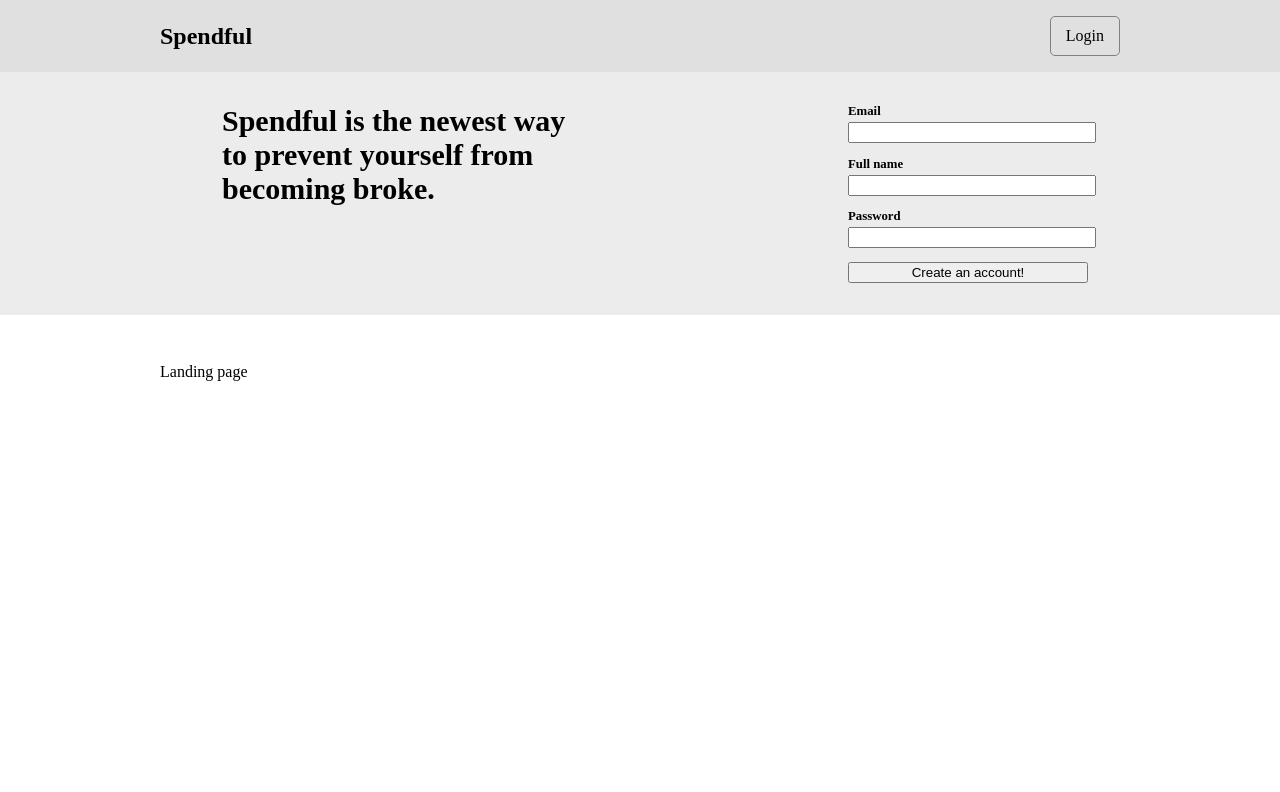
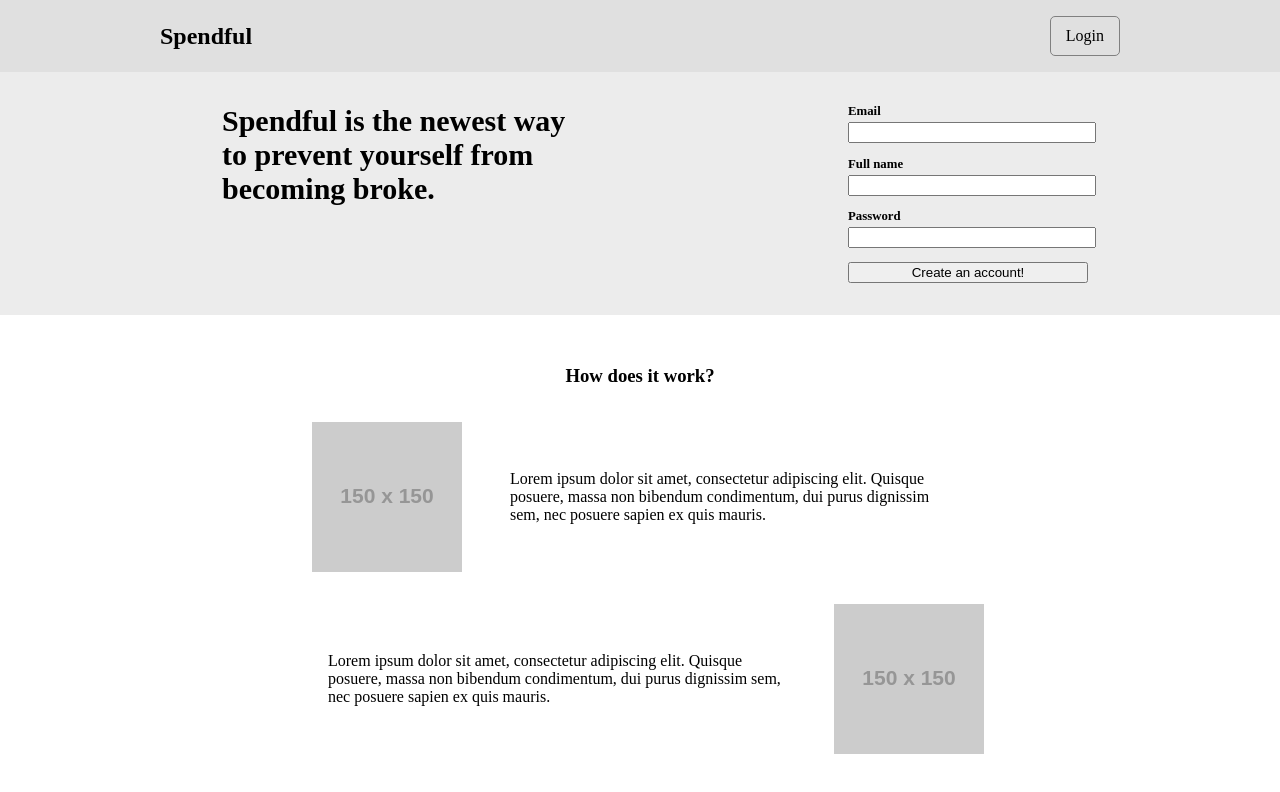
Before and after one commit to thinkful-ei-armadillo/spendful, a React (Create React App) app: page / in a window 1280 px wide. Shown: the top 792 px of the page. Built offline with nearby package versions, Linux system fonts and the light colour scheme.

Commit message:
fixed #33; added some placeholder text

```diff
--- a/src/components/App.css
+++ b/src/components/App.css
@@ -10,6 +10,10 @@ main {
 
 header {
   background-color: #ececec;
+}
+
+h3 {
+  text-align: center;
 }
 
 h4 {
--- a/src/routes/LandingPage.css
+++ b/src/routes/LandingPage.css
@@ -39,3 +39,39 @@
   max-width: 20em;
   margin: 0 0 1em 0;
 }
+
+.feature-list {
+  display: flex;
+  flex-direction: column;
+  padding: 0 10%;
+}
+
+.feature-list figure {
+  display: flex;
+  align-items: center;
+}
+
+.feature-list figure:nth-child(even) {
+  flex-direction: row-reverse;
+}
+
+.feature-list figure img {
+  margin: 0 1em 0;
+}
+
+.feature-list figure:nth-child(even) img {
+  margin: 0 0 0 1em;
+}
+
+.feature-list figure figcaption {
+  margin: 2em;
+}
+
+
+@media only screen and (max-width: 425px) {
+  .feature-list figure,
+  .feature-list figure:nth-child(even) {
+    margin: 0 0 2em 0;
+    flex-direction: column;
+  }
+}
--- a/src/routes/LandingPage.js
+++ b/src/routes/LandingPage.js
@@ -83,7 +83,25 @@ export default class LandingPage extends Component {
       </header>
 
       <main>
-        <p>Landing page</p>
+        <h3>How does it work?</h3>
+
+        <section className="feature-list">
+          <figure>
+            <img src="https://via.placeholder.com/150" alt="placeholder"></img>
+            <figcaption>
+            Lorem ipsum dolor sit amet, consectetur adipiscing elit. Quisque posuere, massa non bibendum
+            condimentum, dui purus dignissim sem, nec posuere sapien ex quis mauris.
+            </figcaption>
+          </figure>
+
+          <figure>
+            <img src="https://via.placeholder.com/150" alt="placeholder"></img>
+            <figcaption>
+            Lorem ipsum dolor sit amet, consectetur adipiscing elit. Quisque posuere, massa non bibendum
+            condimentum, dui purus dignissim sem, nec posuere sapien ex quis mauris.
+            </figcaption>
+          </figure>
+        </section>
       </main>
     </>;
   }
```
